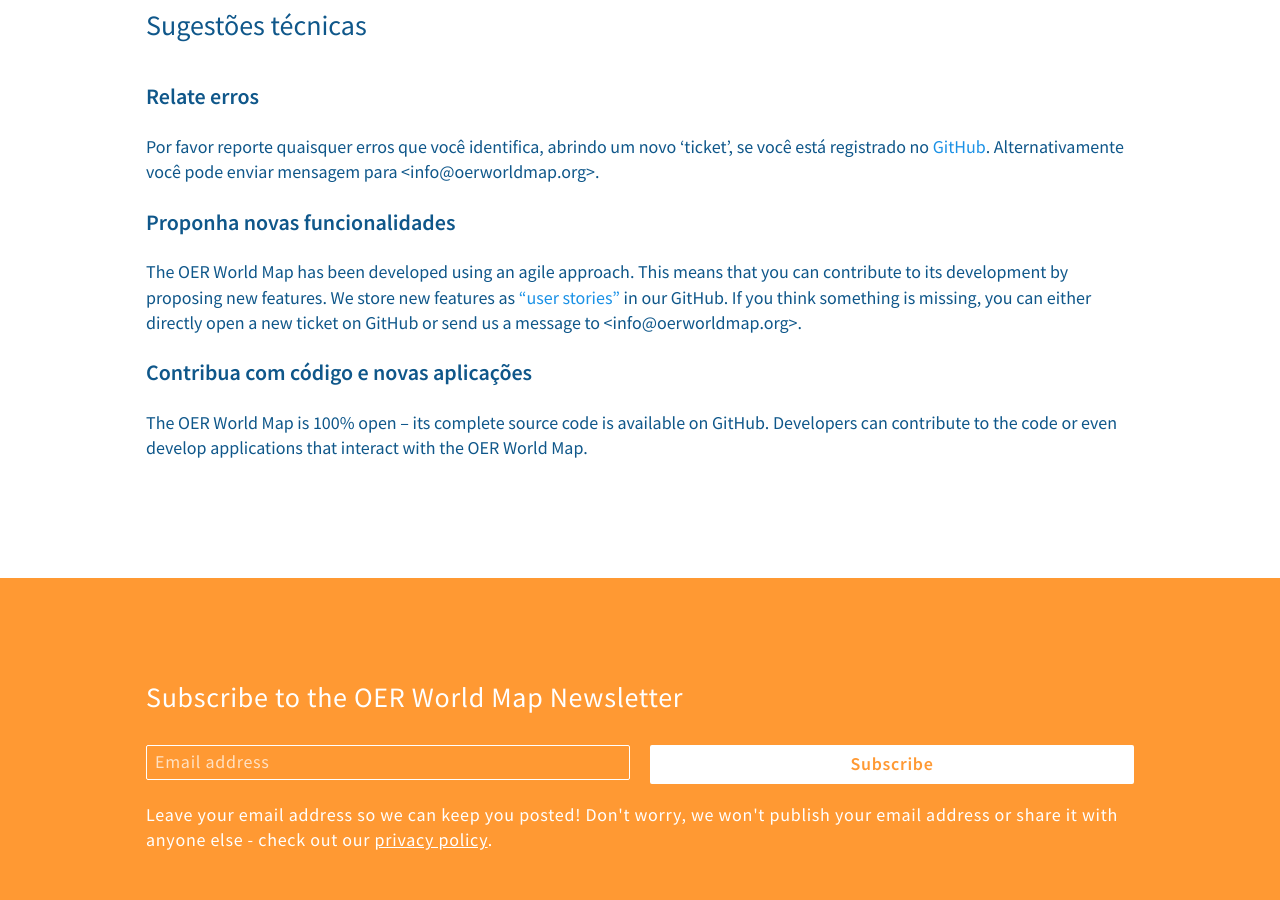
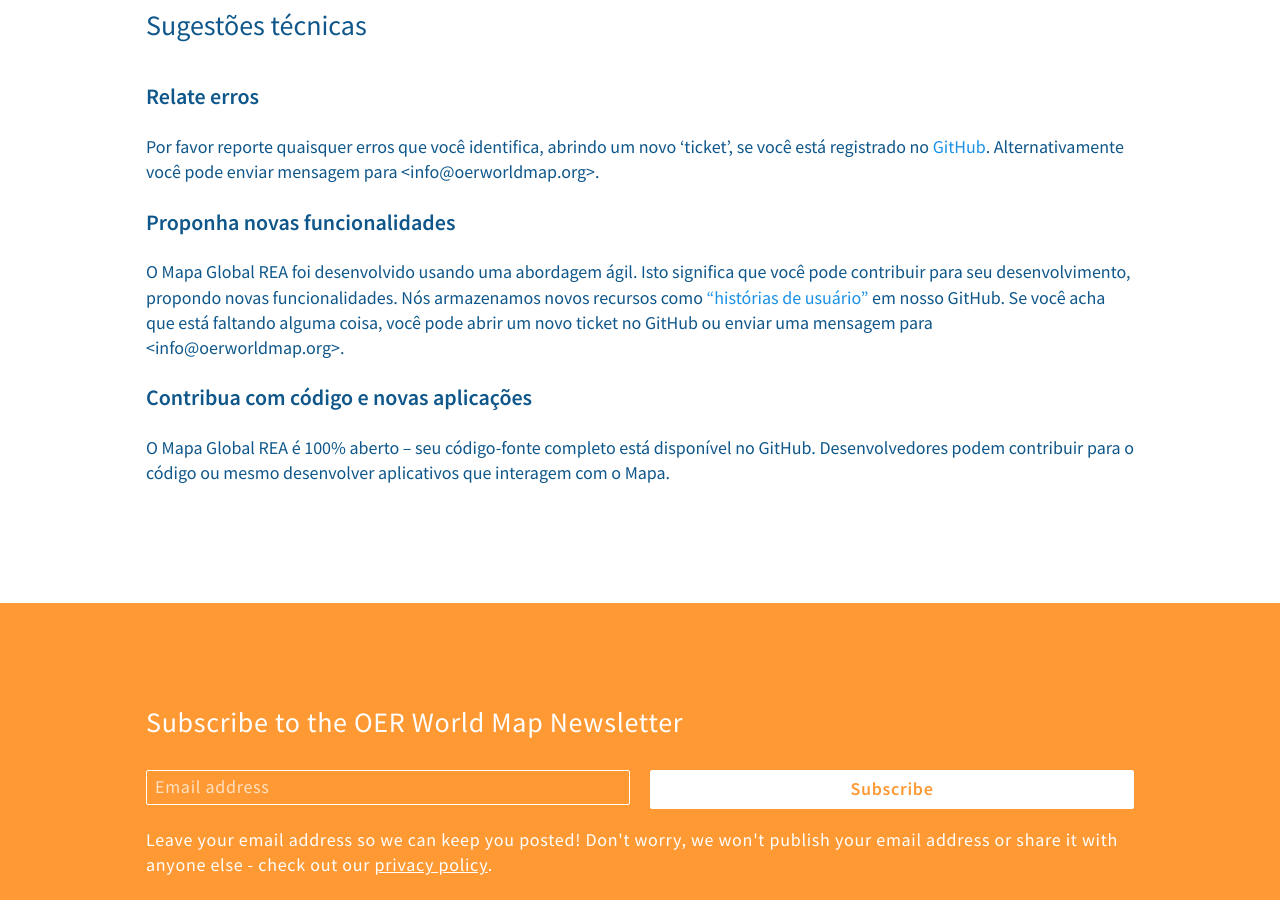
Before and after one commit to hbz/oerworldmap-ui, a Jekyll site: the page built from docs/contribute.pt.md, in a window 1280 px wide and 900 px high, scrolled down 1647 px. Built offline with Jekyll 4.4.1, drawn with Linux system fonts in a browser that asks for light colours; nearby versions of some CDN libraries; comment, search, counter and statistics services are not loaded; a style sheet for code colours, icons or effects is not loaded.

Commit message:
New translations contribute.md (Portuguese, Brazilian)

```diff
--- a/docs/contribute.pt.md
+++ b/docs/contribute.pt.md
@@ -51,8 +51,8 @@
 
 ### Proponha novas funcionalidades
 
-The OER World Map has been developed using an agile approach. This means that you can contribute to its development by proposing new features. We store new features as [“user stories”](https://github.com/hbz/oerworldmap/labels/story) in our GitHub. If you think something is missing, you can either directly open a new ticket on GitHub or send us a message to <in&#102;o&#64;oerw&#111;&#114;ldma&#112;&#46;org>.
+O Mapa Global REA foi desenvolvido usando uma abordagem ágil. Isto significa que você pode contribuir para seu desenvolvimento, propondo novas funcionalidades. Nós armazenamos novos recursos como [ "histórias de usuário"](https://github.com/hbz/oerworldmap/labels/story) em nosso GitHub. Se você acha que está faltando alguma coisa, você pode abrir um novo ticket no GitHub ou enviar uma mensagem para <in&#102;o&#64;oerw&#111;&#114;ldma&#112;&#46;org>.
 
 ### Contribua com código e novas aplicações
 
-The OER World Map is 100% open – its complete source code is available on GitHub. Developers can contribute to the code or even develop applications that interact with the OER World Map.
+O Mapa Global REA é 100% aberto – seu código-fonte completo está disponível no GitHub. Desenvolvedores podem contribuir para o código ou mesmo desenvolver aplicativos que interagem com o Mapa.
```
